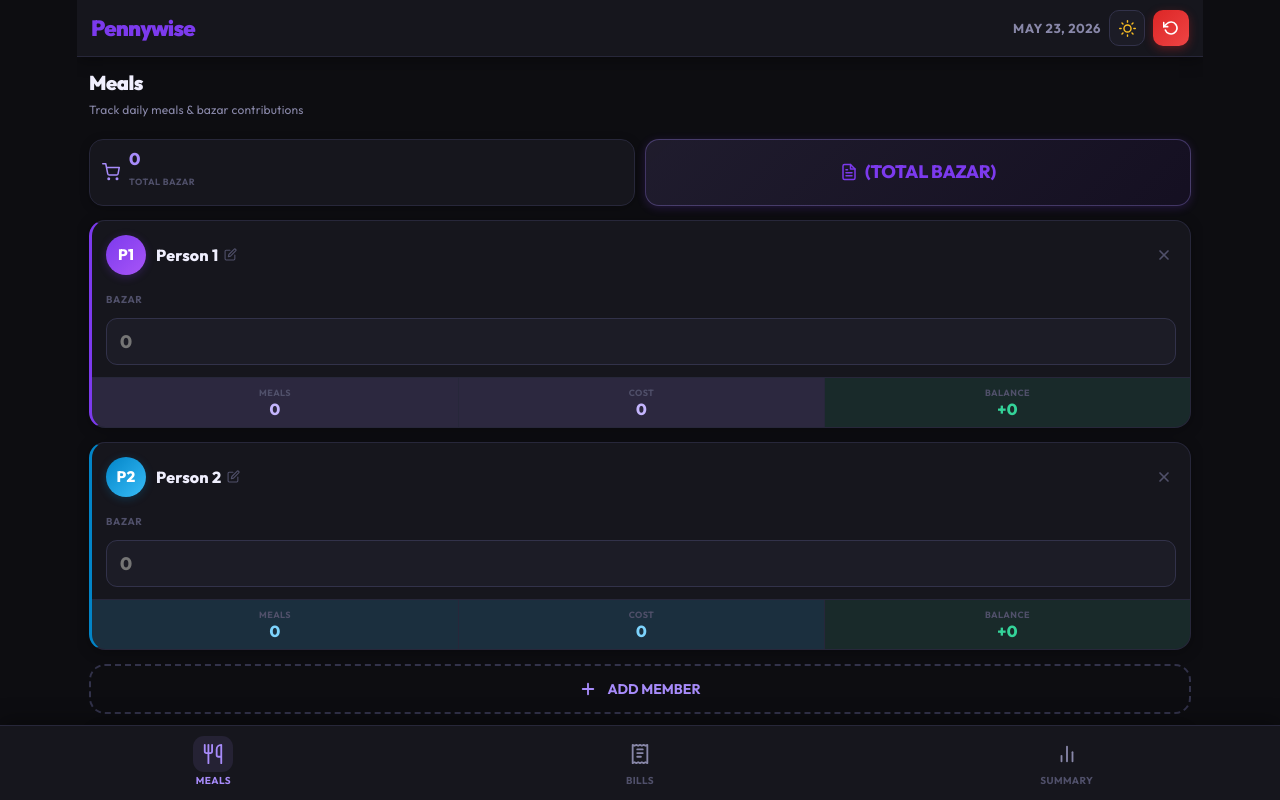
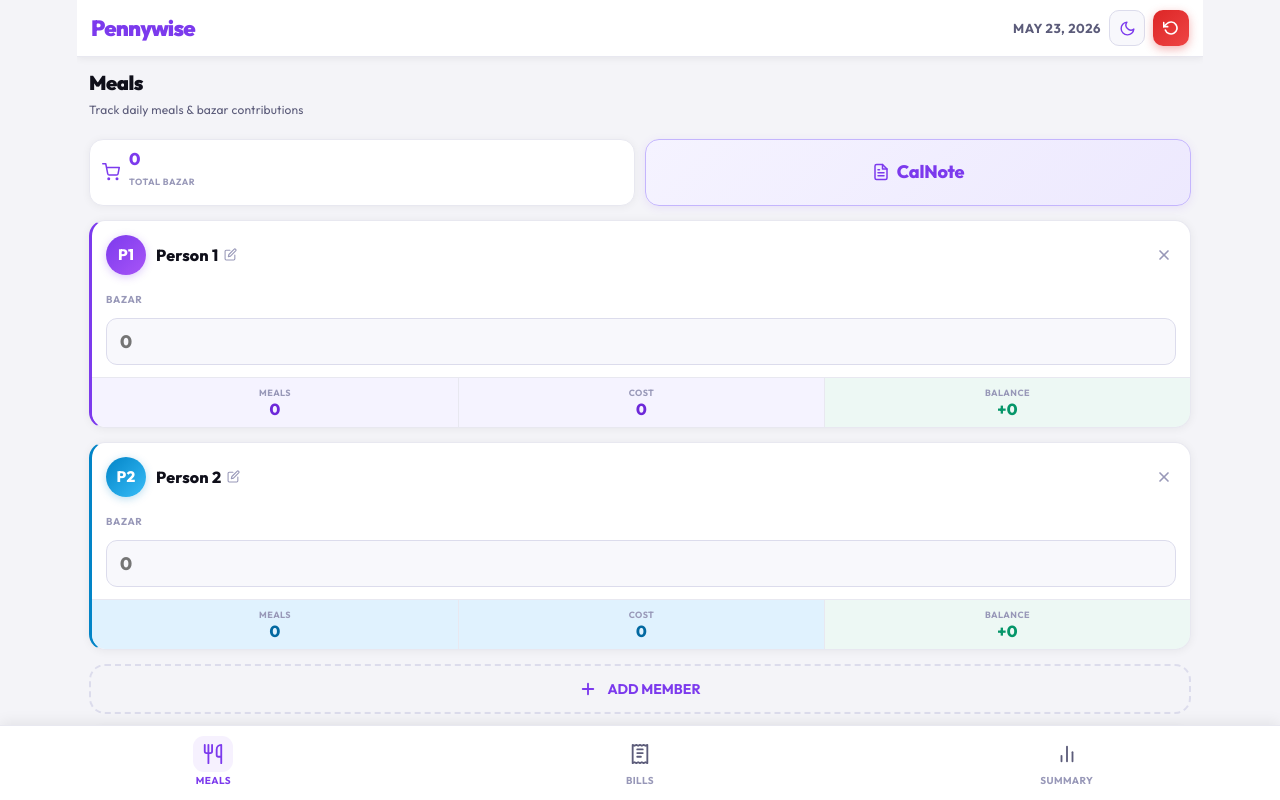
Before and after one commit to mehedihasankhan018-afk/pennywise, a React (Vite) app: page / in a window 1280 px wide. Built offline with nearby package versions, Linux system fonts and the light colour scheme; a web font is replaced by a local one.

Commit message:
Set light mode as default and optimize dark mode transitions for smooth, lag-free switching

```diff
--- a/src/App.jsx
+++ b/src/App.jsx
@@ -256,7 +256,7 @@ function SH({ ik, title, right, T }) {
 }
 
 export default function Pennywise() {
-  const [dark, setDark] = useState(true);
+  const [dark, setDark] = useState(false);
   const T = mkTheme(dark);
 
   // page index: 0=MEALS 1=BILLS 2=SUMMARY
@@ -470,7 +470,7 @@ export default function Pennywise() {
           onMouseLeave={e => e.currentTarget.style.transform = "scale(1)"}
         >
           <Ic k="note" z={18} c="#7c3aed" />
-          <span style={{ fontSize: 18, fontWeight: 800, color: "#7c3aed", fontFamily: F, letterSpacing: "-0.2px" }}>(TOTAL BAZAR)</span>
+          <span style={{ fontSize: 18, fontWeight: 800, color: "#7c3aed", fontFamily: F, letterSpacing: "-0.2px" }}>CalNote</span>
         </div>
       </div>
 
@@ -898,7 +898,7 @@ export default function Pennywise() {
         @import url('https://fonts.googleapis.com/css2?family=Cause:wght@400;600;700;800;900&family=Outfit:wght@400;600;700;800;900&display=swap');
         *{box-sizing:border-box;margin:0;padding:0;}
         html,body,#root{height:100%;overflow:hidden;}
-        body{background:${T.bg};color:${T.txt};font-family:${F};-webkit-font-smoothing:antialiased;}
+        body{background:${T.bg};color:${T.txt};font-family:${F};-webkit-font-smoothing:antialiased;transition:background-color 0.3s ease-out,color 0.3s ease-out;}
         input,select,button,td,th,span,div,p,h2,h3,label{font-family:${F}!important;}
         input[type=number]::-webkit-inner-spin-button{-webkit-appearance:none;}
         input:focus,select:focus{border-color:${T.acc}!important;box-shadow:0 0 0 3px ${dark ? "rgba(167,139,250,.16)" : "rgba(124,58,237,.12)"}!important;}
@@ -906,14 +906,14 @@ export default function Pennywise() {
         button:active{opacity:.8;transform:scale(.97);}
         ::-webkit-scrollbar{height:3px;width:3px;}
         ::-webkit-scrollbar-track{background:transparent;}
-        ::-webkit-scrollbar-thumb{background:${T.brd2};border-radius:10px;}
+        ::-webkit-scrollbar-thumb{background:${T.brd2};border-radius:10px;transition:background-color 0.2s ease-out;}
         @keyframes tin{from{opacity:0;transform:translateX(-50%) translateY(8px);}to{opacity:1;transform:translateX(-50%) translateY(0);}}
         @keyframes modalIn{from{opacity:0;transform:scale(0.92);}to{opacity:1;transform:scale(1);}}
-        *, *::before, *::after {
-          transition: background-color 0.14s ease, border-color 0.14s ease, color 0.14s ease, box-shadow 0.14s ease !important;
-        }
+        @media (prefers-reduced-motion: reduce) { * { transition: none !important; animation: none !important; } }
         svg, svg * { transition: none !important; }
-        input, textarea { transition: border-color 0.15s ease, background-color 0.15s ease !important; }
+        input, textarea { transition: border-color 0.2s ease-out, background-color 0.2s ease-out, color 0.2s ease-out !important; }
+        button { transition: background-color 0.2s ease-out, border-color 0.2s ease-out, box-shadow 0.2s ease-out, color 0.2s ease-out !important; }
+        div { transition: background-color 0.2s ease-out, border-color 0.2s ease-out, color 0.2s ease-out, box-shadow 0.2s ease-out !important; }
       `}</style>
     </div>
   );
```
